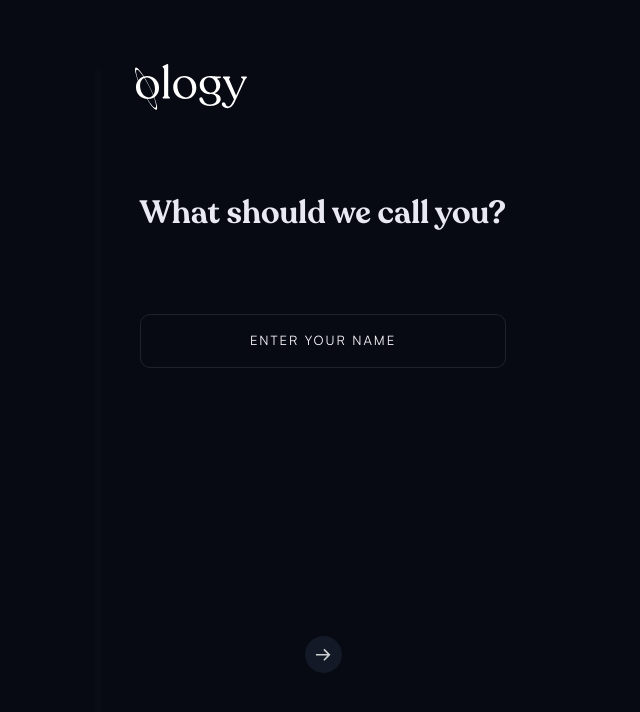
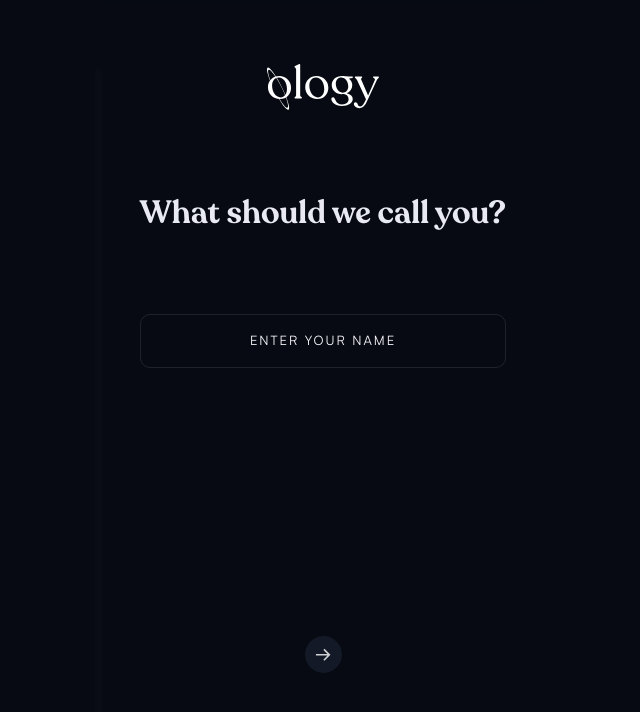
Before and after one commit to hills2003/ology, a Next.js app: page /onboarding in a window 1280 px wide. Both pictures are taken after a click on the button "I'm new to Ology.". Shown: the top 712 px of the page, without its empty margins (157-797 px from the left). Built offline with nearby package versions, Linux system fonts and the light colour scheme.

Commit message:
chevron color fix

```diff
--- a/components/OnboardingSteps.tsx
+++ b/components/OnboardingSteps.tsx
@@ -79,7 +79,7 @@ const EnterName = ({ data, setData, onNext }: any) => {
   const canProceed = data.name?.trim().length > 0;
 
   return (
-    <div className="min-h-dvh flex flex-col items-stretch flex-1 overflow-y-auto overflow-x-hidden">
+    <div className="min-h-dvh flex flex-col items-center flex-1 overflow-auto">
       <div className="flex justify-between items-center pt-5 pr-5 pb-0 pl-5 shrink-0">
         <div className="flex items-center gap-[23.662px] pt-[43.67px] pb-[43.67px]">
           <div className="relative w-28 h-[46.667px] aspect-[12/5]">
```
